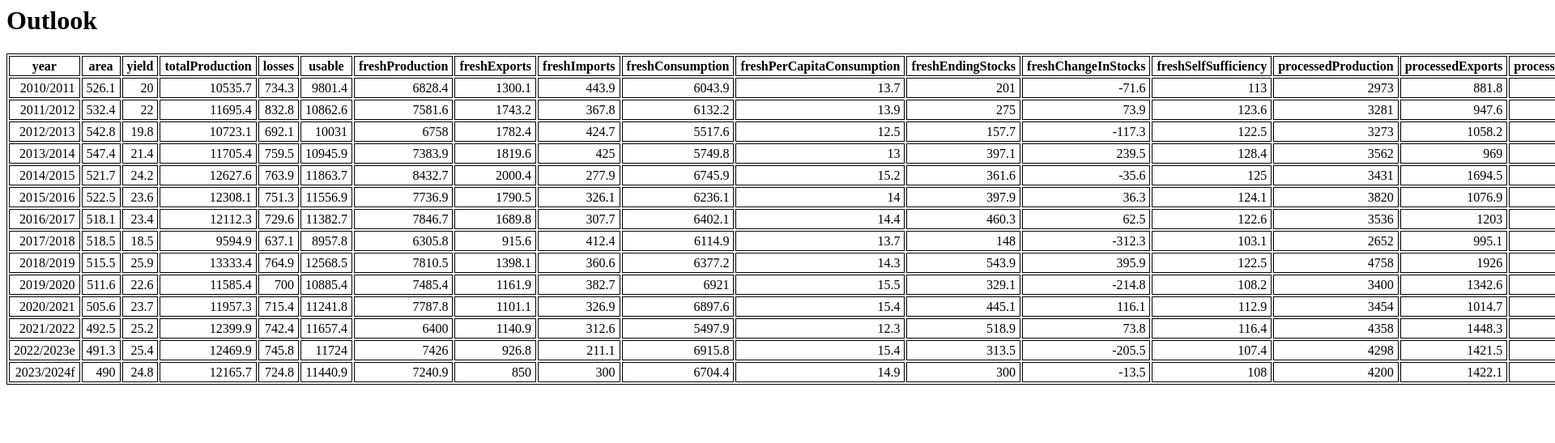
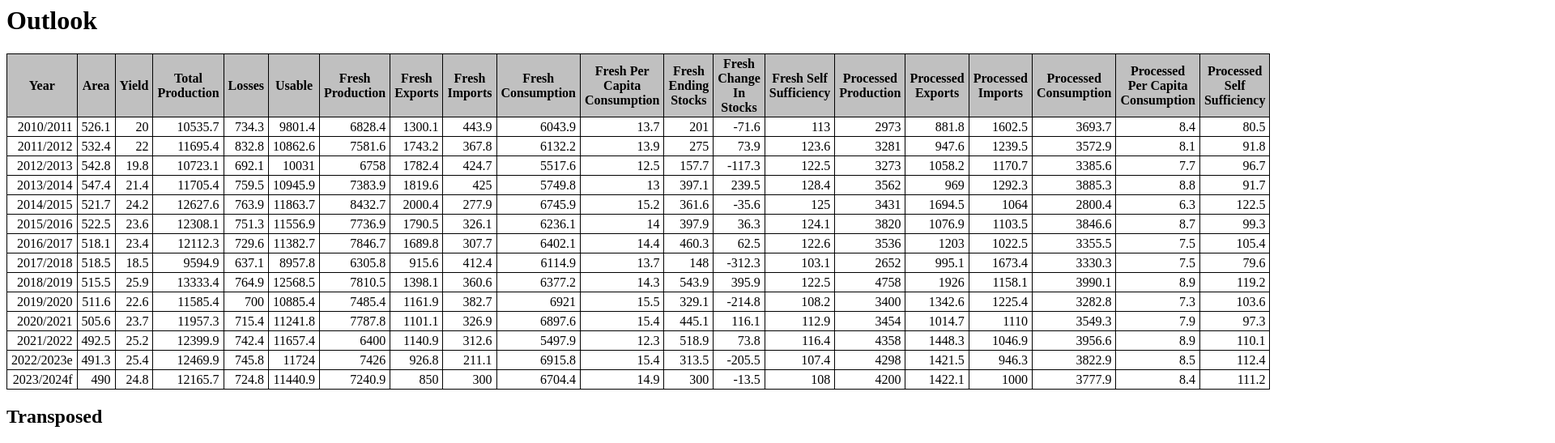
Before and after one commit to constcn/apples-and-pears, an Angular app: page / in a window 1280 px wide. Shown: the part 900-1447 px from the top of the page at 81% size, 1920 px wide, since content can reach past the window. Before the commit the page ends 1383 px from the top, so only its background shows below. Built offline with nearby package versions, Linux system fonts and the light colour scheme.

Commit message:
table alternative: transposed

```diff
--- a/src/app/outlook-table/outlook-table.component.css
+++ b/src/app/outlook-table/outlook-table.component.css
@@ -1,23 +1,17 @@
-table, th, td {
+table {
+    border-collapse: collapse
+}
+
+th, td {
     border: 1px solid;
+    padding: 3px 5px 2px 5px;
 }
 
 th {
     font-weight: bold;
-}
-
-th, td {
-    padding-top: 3px;
-    padding-bottom: 2px;
-    padding-left: 5px;
-    padding-right: 5px;
+    background: silver;
 }
 
 td {
     text-align: right;
 }
-
-.toprow, .rowlabel {
-    font-weight: bold;
-    background-color: lightgrey;
-}
--- a/src/app/outlook-table/outlook-table.component.html
+++ b/src/app/outlook-table/outlook-table.component.html
@@ -12,3 +12,20 @@
         </td>
     </tr>
 </table>
+
+<h2>Transposed</h2>
+
+<table>
+    <tr>
+        <th></th>
+        <th *ngFor="let year of years">
+            {{year}}
+        </th>
+    </tr>
+    <tr *ngFor="let row of values; index as i">
+        <th>{{labels[i]}}</th>
+        <td *ngFor="let value of row">
+            {{value}}
+        </td>
+    </tr>
+</table>
--- a/src/app/outlook-table/outlook-table.component.ts
+++ b/src/app/outlook-table/outlook-table.component.ts
@@ -11,7 +11,11 @@ import { ApplesOutlookService } from "../apples-outlook.service";
 export class OutlookTableComponent {
   outlook: ApplesYear[] = [];
   fields: String[] = [];
-  table: Number[][] = [];
+  table: (Number | String)[][] = [];
+
+  years: String[] = [];
+  labels: String[] = [];
+  values: Number[][] = [];
 
   constructor(private applesOutlookService: ApplesOutlookService) {
 
@@ -19,11 +23,32 @@ export class OutlookTableComponent {
 
   ngOnInit(): void {
     this.getOutlook();
+    this.getOutlookTransposed();
   }
 
   getOutlook() {
     this.outlook = this.applesOutlookService.getOutlook();
-    this.fields = Object.keys(this.outlook[0]);
+    this.fields = Object.keys(this.outlook[0]).map(this.camelToWords);
     this.table = this.outlook.map(row => Object.values(row));
   }
+
+  getOutlookTransposed() {
+    const outlook = this.applesOutlookService.getOutlook();
+    this.labels = Object.keys(outlook[0]).slice(1).map(this.camelToWords);
+    this.years = outlook.map(obj => obj.year);
+    this.values = this.transpose(
+      outlook.map(obj =>
+        // Skip year, format numbers with 1 decimal
+        Object.values(obj).slice(1).map(val => val.toFixed(1))
+      )
+    );
+  }
+
+  private transpose(matrix: number[][]): number[][] {
+    return matrix[0]?.map((_, i) => matrix.map(row => row[i])) ?? [];
+  }
+
+  private camelToWords(camel: string) {
+    return camel.replace(/.[a-z]*/g, word => word[0].toUpperCase() + word.slice(1) + " ").trim();
+  }
 }
```
